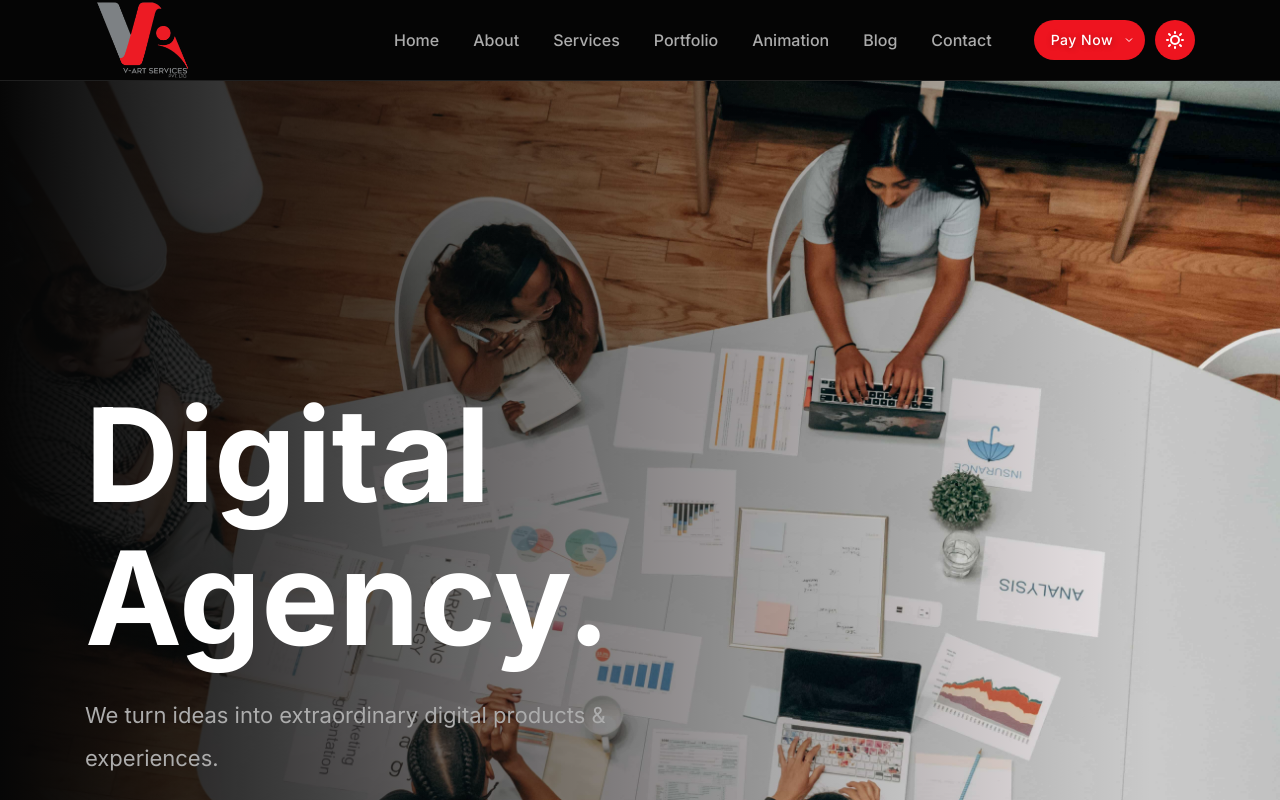
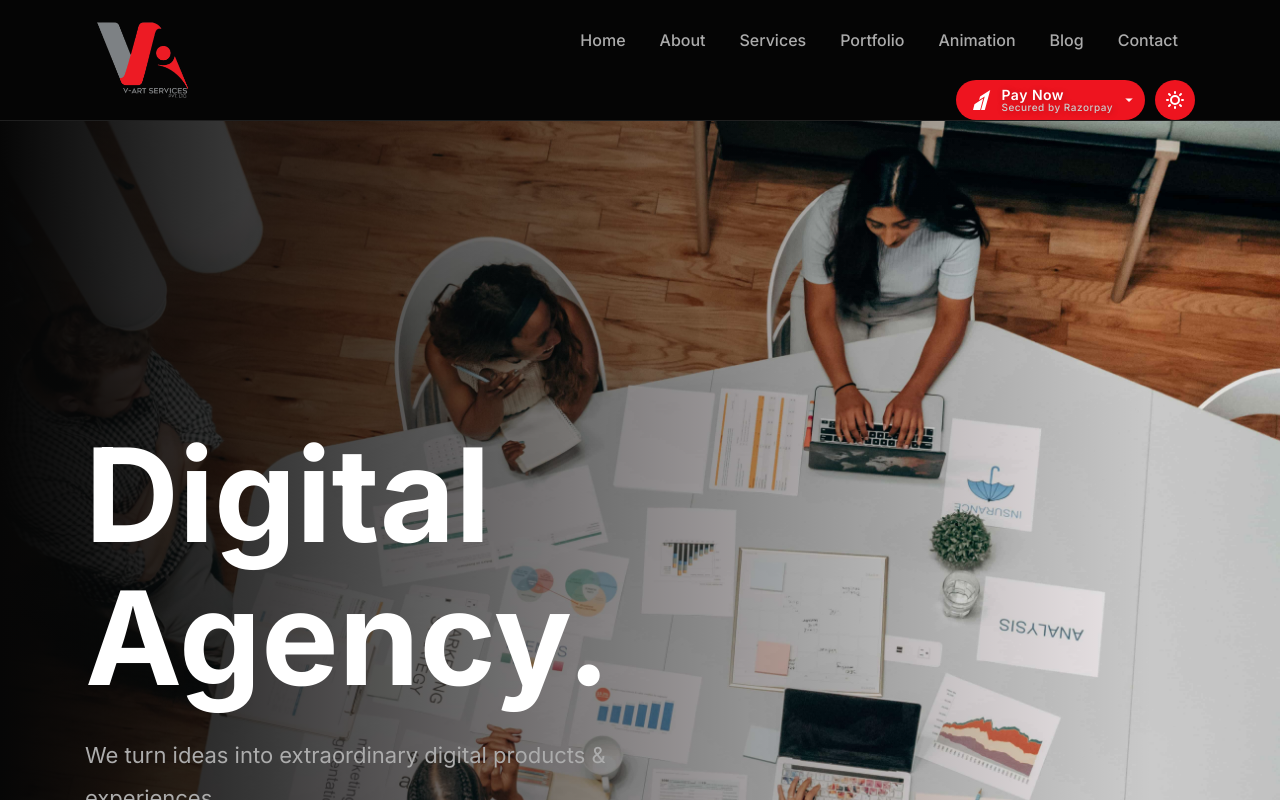
Before and after one commit to Utkarsh-Roc/vartservicestest, a React (Create React App) app: page / in a window 1280 px wide. Shown: the top 800 px of the page. Built offline with nearby package versions, Linux system fonts and the light colour scheme.

Commit message:
Updated pay now button in header

```diff
--- a/src/assets/css/custom.css
+++ b/src/assets/css/custom.css
@@ -236,11 +236,17 @@ table, th, td {
 
 .header-pay-btn {
   display: flex !important;
+  background: #072654;
+  border-color: #072654;
+  color: #fff;
   align-items: center;
   justify-content: space-between;
   position: relative;
   cursor: pointer;
   transition: all 0.3s ease;
+}
+.header-pay-btn svg path{
+  fill: #fff;
 }
 
 .header-pay-btn:hover {
--- a/src/common/header/HeaderOne.js
+++ b/src/common/header/HeaderOne.js
@@ -93,11 +93,40 @@ const HeaderOne = ({btnStyle, HeaderSTyle}) => {
 <button
     onClick={handleDropdownToggle}
     className={`btn-default header-pay-btn ${btnStyle}`}
-                                            style={{padding: "0px 30px 0px 15px", position: "relative"}}
+    style={{
+        padding: "0px 30px 0px 15px",
+        position: "relative",
+        display: "flex",
+        alignItems: "center",
+        gap: "10px"
+    }}
 >
-                                            Pay Now
+    {/* Razorpay SVG Icon */}
     <svg
-                                                className="header-dropdown-chevron"
+        width="18"
+        height="20"
+        viewBox="0 0 18 20"
+        fill="none"
+        xmlns="http://www.w3.org/2000/svg"
+    >
+        <path
+            d="M7.077 6.476l-.988 3.569 5.65-3.589-3.695 13.54 3.752.004 5.457-20L7.077 6.476z"
+            fill="#fff"
+        ></path>
+        <path
+            d="M1.455 14.308L0 20h7.202L10.149 8.42l-8.694 5.887z"
+            fill="#fff"
+        ></path>
+    </svg>
+
+    {/* Button Text Content */}
+    <div style={{ display: "flex", flexDirection: "column", alignItems: "flex-start", lineHeight: 1 }}>
+        <span style={{ fontWeight: 600 }}>Pay Now</span>
+        <div style={{ fontSize: "10px", color: "#ccc" }}>Secured by Razorpay</div>
+    </div>
+
+    {/* Chevron */}
+    <svg
         width="12"
         height="12"
         viewBox="0 0 24 24"
@@ -108,11 +137,13 @@ const HeaderOne = ({btnStyle, HeaderSTyle}) => {
             position: "absolute",
             right: "8px",
             top: "50%",
-                                                    transform: showCurrencyDropdown ? "translateY(-50%) rotate(180deg)" : "translateY(-50%) rotate(0deg)",
+            transform: showCurrencyDropdown
+                ? "translateY(-50%) rotate(180deg)"
+                : "translateY(-50%) rotate(0deg)",
             transition: "transform 0.2s ease"
         }}
     >
-                                                <path d="M6 9l6 6 6-6"/>
+        <path d="M6 9l6 6 6-6" />
     </svg>
 </button>
 
```
Lines whose indentation alone changed are shown as unchanged.
